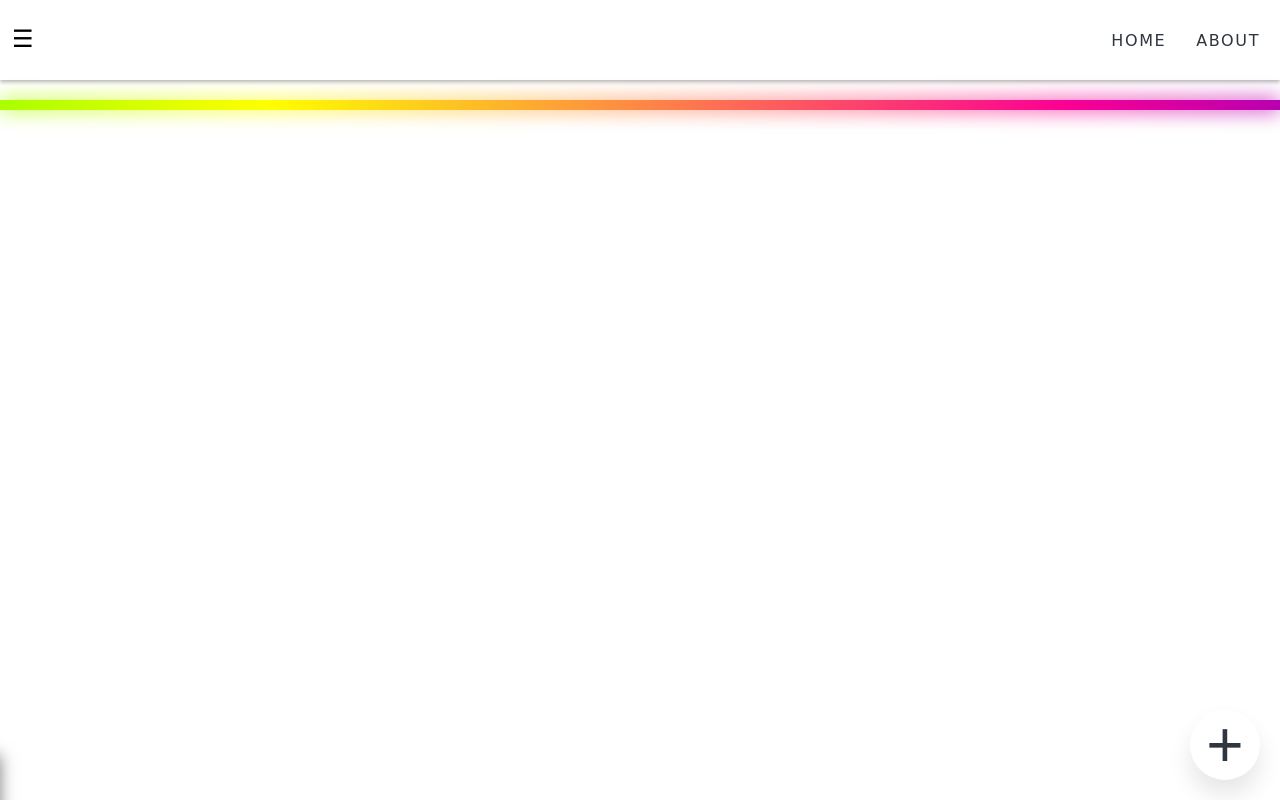
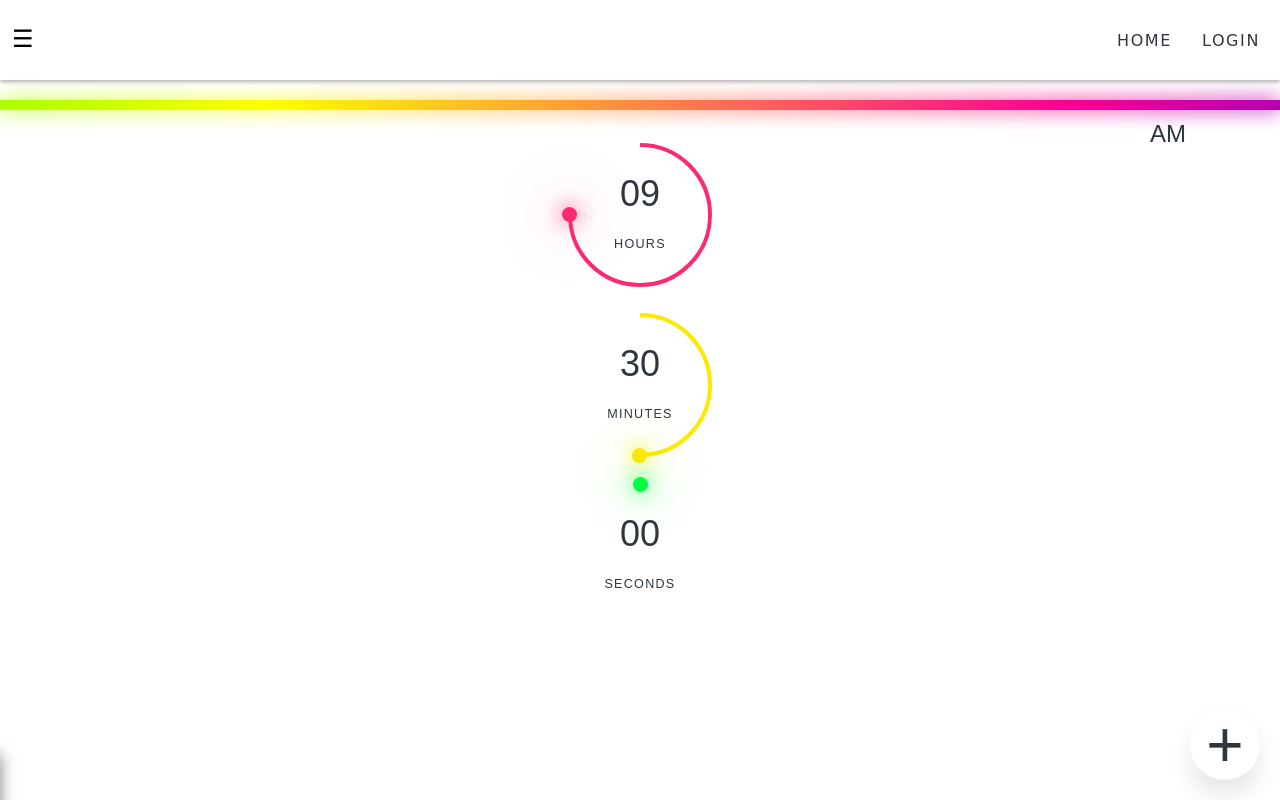
Before and after one commit to MakarJv/website, a Vue app: page /clock in a window 1280 px wide. Built offline with nearby package versions, Linux system fonts and the light colour scheme.

Commit message:
add page TheClock.vue

```diff
--- /dev/null
+++ b/src/assets/theclock.css
@@ -0,0 +1,105 @@
+.theclock{
+    display: flex;
+    align-items: center;
+    justify-content: center;
+    min-height: calc(100vh - 80px);
+}
+
+#time {
+    display: flex;
+    gap: 40px;
+    color: #2f363e;
+}
+
+.darkMode #time{
+    color: #ffffff;
+}
+#time .circle {
+    position: relative;
+    width: 150px;
+    height: 150px;
+    display: flex;
+    justify-content: center;
+    align-items: center;
+}
+#time .circle svg {
+    position: relative;
+    width: 150px;
+    height: 150px;
+    transform: rotate(270deg);
+}
+#time .circle svg circle {
+    width: 100%;
+    height: 100%;
+    fill: transparent;
+    stroke: #ffffff;
+    stroke-width: 4;
+    transform: translate(5px, 5px);
+}
+.darkMode #time .circle svg circle {
+    stroke: #2f363e;
+}
+#time .circle svg circle:nth-child(2) {
+    stroke: var(--clr);
+    stroke-dasharray: 440;
+}
+#time div {
+    position: absolute;
+    text-align: center;
+    font-weight: 500;
+    font-size: 1.5em;
+}
+#time div span {
+    position: absolute;
+    transform: translateX(-50%) translateY(-20px);
+    font-size: 0.35em;
+    font-weight: 300;
+    letter-spacing: 0.1em;
+    text-transform: uppercase;
+}
+#time .ap {
+    position: relative;
+    font-size: 1em;
+    transform: translateX(-20px);
+}
+.dots {
+    position: absolute;
+    width: 100%;
+    height: 100%;
+    z-index: 10;
+    display: flex;
+    justify-content: center;
+}
+.dots::before {
+    content: '';
+    position: absolute;
+    top: -3px;
+    width: 15px;
+    height: 15px;
+    background: var(--clr);
+    border-radius: 50%;
+    box-shadow: 0 0 20px var(--clr),
+    0 0 60px var(--clr);
+}
+@media (min-width: 320px) {
+    #time {
+        padding-top: 30px;
+        gap: 20px;
+        flex-direction: column;
+    }
+    #time .ap {
+        position: absolute;
+        font-size: 1em;
+        right: 0;
+        padding-right: 130px;
+        transform: translateY(-20px);
+    }
+
+}
+@media (max-width: 420px) {
+    #time {
+        padding: 0;
+        gap: 10px;
+        flex-direction: column;
+    }
+}
--- /dev/null
+++ b/src/assets/theprofile.css
@@ -0,0 +1,21 @@
+.profile{
+    width: 100%;
+    min-height: calc(100vh - 100px);
+    display: flex;
+    align-items: center;
+    justify-content: center;
+}
+.profile hr{
+    position: absolute;
+    top: 195px;
+    width: 100%;
+}
+.profile h2{
+    position: absolute;
+    top: 120px;
+    left: 20px;
+    color: #000000;
+    font-family: "Comic Sans MS", sans-serif;
+    font-size: 3em;
+    text-transform: uppercase;
+}
--- a/src/components/NavBar.vue
+++ b/src/components/NavBar.vue
@@ -3,8 +3,8 @@
 		<TheMenu/>
 		<div class="group">
 			<ul class="navigation">
-				<li><a href="#">Home</a></li>
-				<li><a href="#">About</a></li>
+				<li><router-link to="/">Home</router-link></li>
+				<li><a href="#">Login</a></li>
 			</ul>
 		</div>
 	</header>
--- a/src/components/TheMenu.vue
+++ b/src/components/TheMenu.vue
@@ -10,8 +10,8 @@
         <a href="#">Profile</a>
 			</h2>
 			<ul>
-				<li><a href="#">Один</a></li>
-				<li><a href="#">Два</a></li>
+				<li><router-link to="/profile">Profile</router-link></li>
+				<li><router-link to="/clock">Clock</router-link></li>
 				<li><a href="#">Три</a></li>
 				<li><a href="#">Четыре</a></li>
 				<li><a href="#">Пять</a></li>
--- a/src/router/index.js
+++ b/src/router/index.js
@@ -1,11 +1,23 @@
 import { createWebHistory, createRouter} from 'vue-router'
 import TheHome from '../views/TheHome'
+import TheProfile from '../views/TheProfile'
+import TheClock from '../views/TheClock'
 
 const routes = [
     {
         path:'/',
         name: 'home',
         component: TheHome,
+    },
+    {
+        path: '/profile',
+        name: 'profile',
+        component: TheProfile,
+    },
+    {
+        path: '/clock',
+        name: 'clock',
+        component: TheClock,
     }
 ]
 const router = createRouter({
--- /dev/null
+++ b/src/views/TheClock.vue
@@ -0,0 +1,84 @@
+<template>
+	<div class="theclock">
+		<div id="time">
+			<div class="circle" style="--clr:#ff2970">
+				<div class="dots hr_dot"></div>
+				<svg>
+					<circle cx="70" cy="70" r="70"></circle>
+					<circle cx="70" cy="70" r="70" id="hh"></circle>
+				</svg>
+				<div id="hours">00</div>
+			</div>
+			<div class="circle" style="--clr:#fee800">
+				<div class="dots min_dot"></div>
+				<svg>
+					<circle cx="70" cy="70" r="70"></circle>
+					<circle cx="70" cy="70" r="70" id="mm"></circle>
+				</svg>
+				<div id="minutes">00</div>
+			</div>
+			<div class="circle" style="--clr:#04fc43">
+				<div class="dots sec_dot"></div>
+				<svg>
+					<circle cx="70" cy="70" r="70"></circle>
+					<circle cx="70" cy="70" r="70" id="ss"></circle>
+				</svg>
+				<div id="seconds">00</div>
+			</div>
+			<div class="ap">
+				<div id="ampm">AM</div>
+			</div>
+		</div>
+	</div>
+</template>
+
+<script>
+export default {
+	mounted: function () {
+		setInterval(() => {
+			let hours = document.getElementById('hours')
+			let minutes = document.getElementById('minutes')
+			let seconds = document.getElementById('seconds')
+			let ampm = document.getElementById('ampm')
+
+			let hh = document.getElementById('hh')
+			let mm = document.getElementById('mm')
+			let ss = document.getElementById('ss')
+
+			let hr_dot = document.querySelector('.hr_dot')
+			let min_dot = document.querySelector('.min_dot')
+			let sec_dot = document.querySelector('.sec_dot')
+
+			let h = new Date().getHours()
+			let m = new Date().getMinutes()
+			let s = new Date().getSeconds()
+			let am = h >= 12 ? 'PM' : 'AM'
+
+			if (h > 12) {
+				h = h - 12
+			}
+
+			h = (h < 10) ? '0' + h : h
+			m = (m < 10) ? '0' + m : m
+			s = (s < 10) ? '0' + s : s
+
+			hours.innerHTML = h + "<br><br><span>Hours</span>"
+			minutes.innerHTML = m + '<br><br><span>Minutes</span>'
+			seconds.innerHTML = s + '<br><br><span>Seconds</span>'
+			ampm.innerHTML = am
+
+			hh.style.strokeDashoffset = 440 - (440 * h) / 12
+			mm.style.strokeDashoffset = 440 - (440 * m) / 60
+			ss.style.strokeDashoffset = 440 - (440 * s) / 60
+
+			hr_dot.style.transform = `rotate(${h * 30}deg)`
+			min_dot.style.transform = `rotate(${m * 6}deg)`
+			sec_dot.style.transform = `rotate(${s * 6}deg`
+		})
+	}
+}
+</script>
+
+<style lang="scss">
+@import "src/assets/theclock";
+</style>
--- /dev/null
+++ b/src/views/TheProfile.vue
@@ -0,0 +1,10 @@
+<template>
+	<div class="profile">
+		<h2>Profile</h2>
+		<hr>
+	</div>
+</template>
+
+<style lang="scss">
+@import "src/assets/theprofile";
+</style>
```
